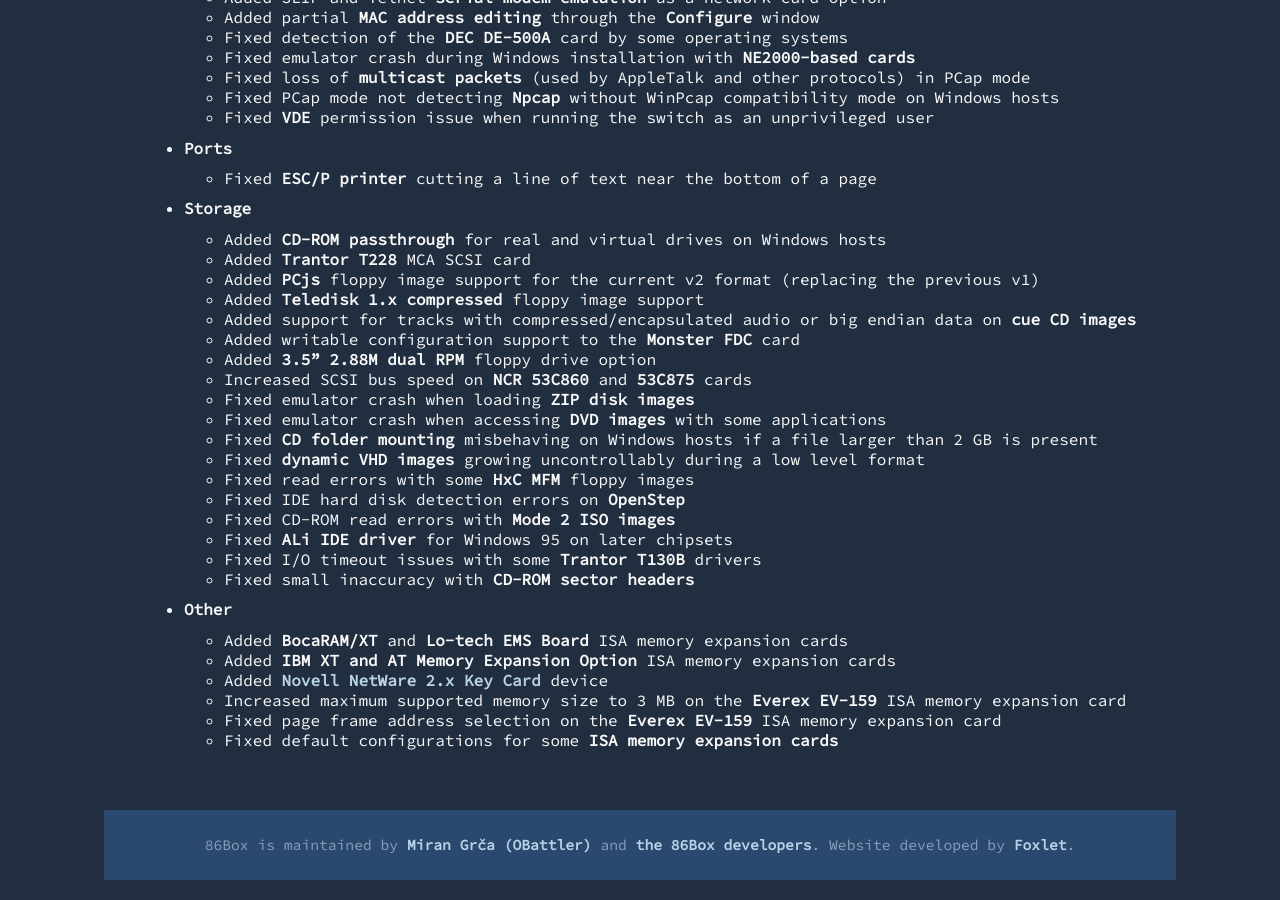
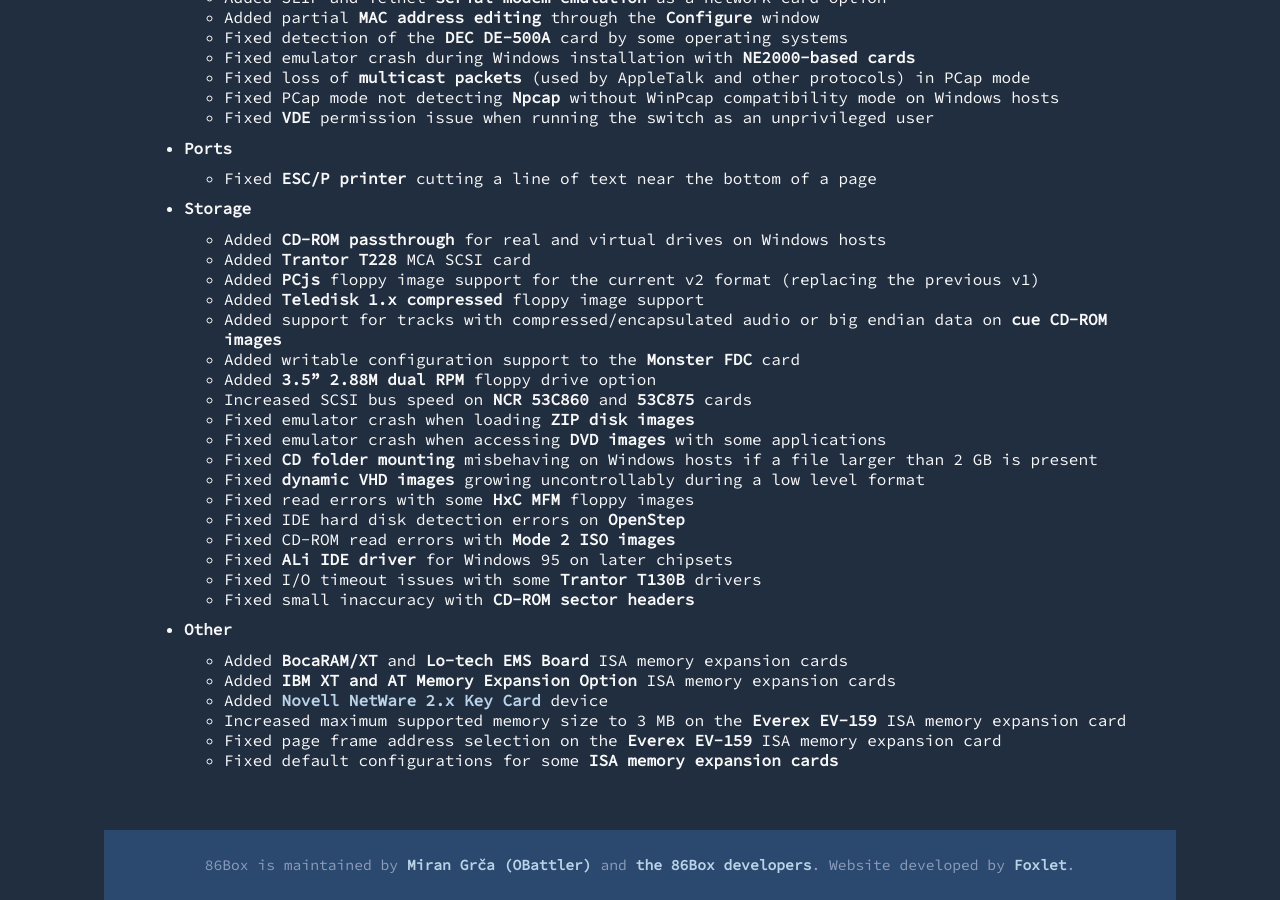
Before and after one commit to 86Box/86box.github.io, a Jekyll site: the page built from _posts/2024-07-26-86box-v4-2.md, in a window 1280 px wide and 900 px high, scrolled down 4812 px. Built offline with Jekyll 4.4.1, drawn with Linux system fonts in a browser that asks for light colours.

Commit message:
Minor corrections to past changelogs

```diff
--- a/_posts/2024-07-26-86box-v4-2.md
+++ b/_posts/2024-07-26-86box-v4-2.md
@@ -158,7 +158,7 @@
   * Added **Trantor T228** MCA SCSI card
   * Added **PCjs** floppy image support for the current v2 format (replacing the previous v1)
   * Added **Teledisk 1.x compressed** floppy image support
-  * Added support for tracks with compressed/encapsulated audio or big endian data on **cue CD images**
+  * Added support for tracks with compressed/encapsulated audio or big endian data on **cue CD-ROM images**
   * Added writable configuration support to the **Monster FDC** card
   * Added **3.5" 2.88M dual RPM** floppy drive option
   * Increased SCSI bus speed on **NCR 53C860** and **53C875** cards
```
Also changed, not shown: _posts/2024-09-01-86box-v4-2-1.md (+1 -1 lines).
